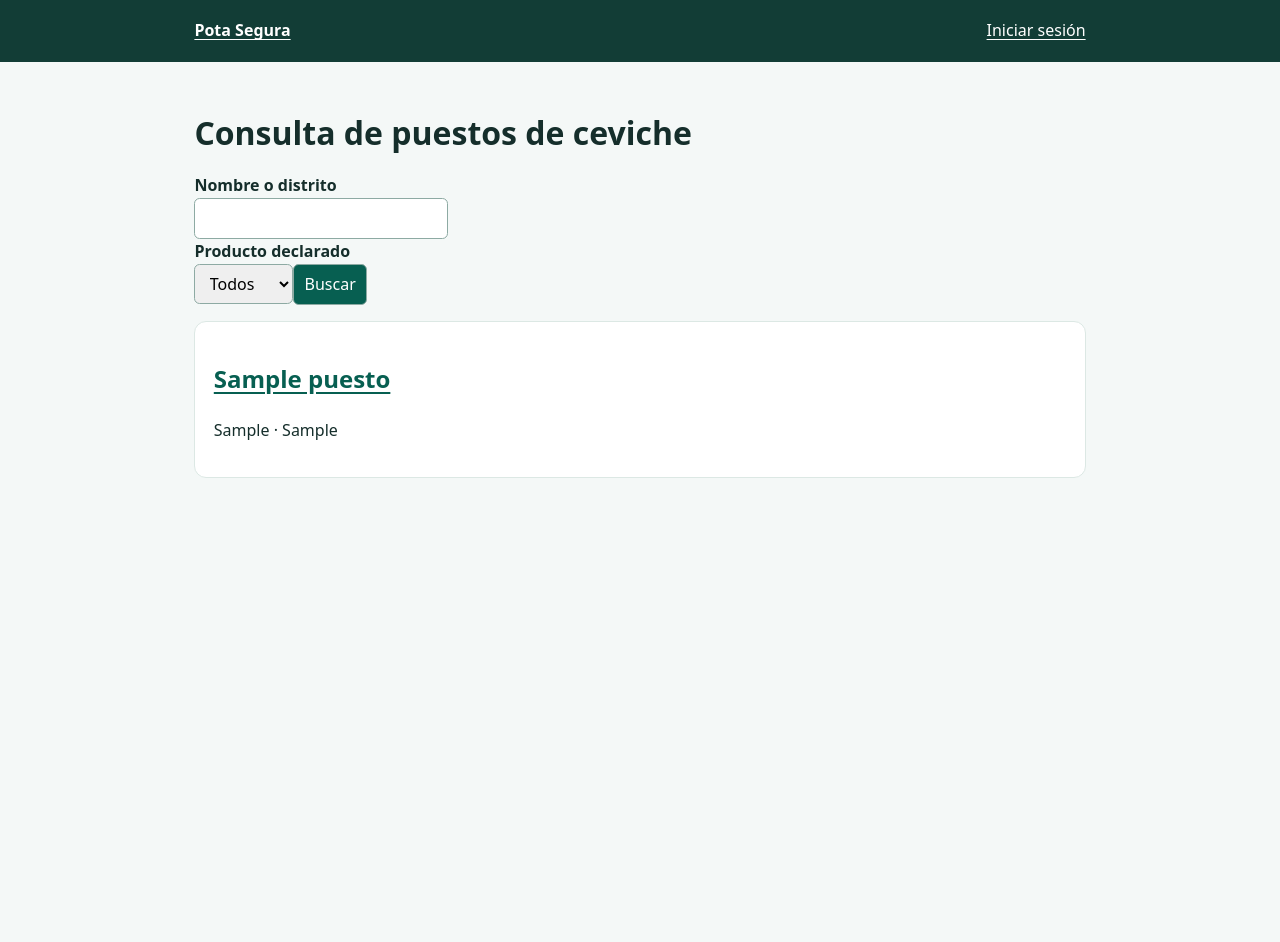
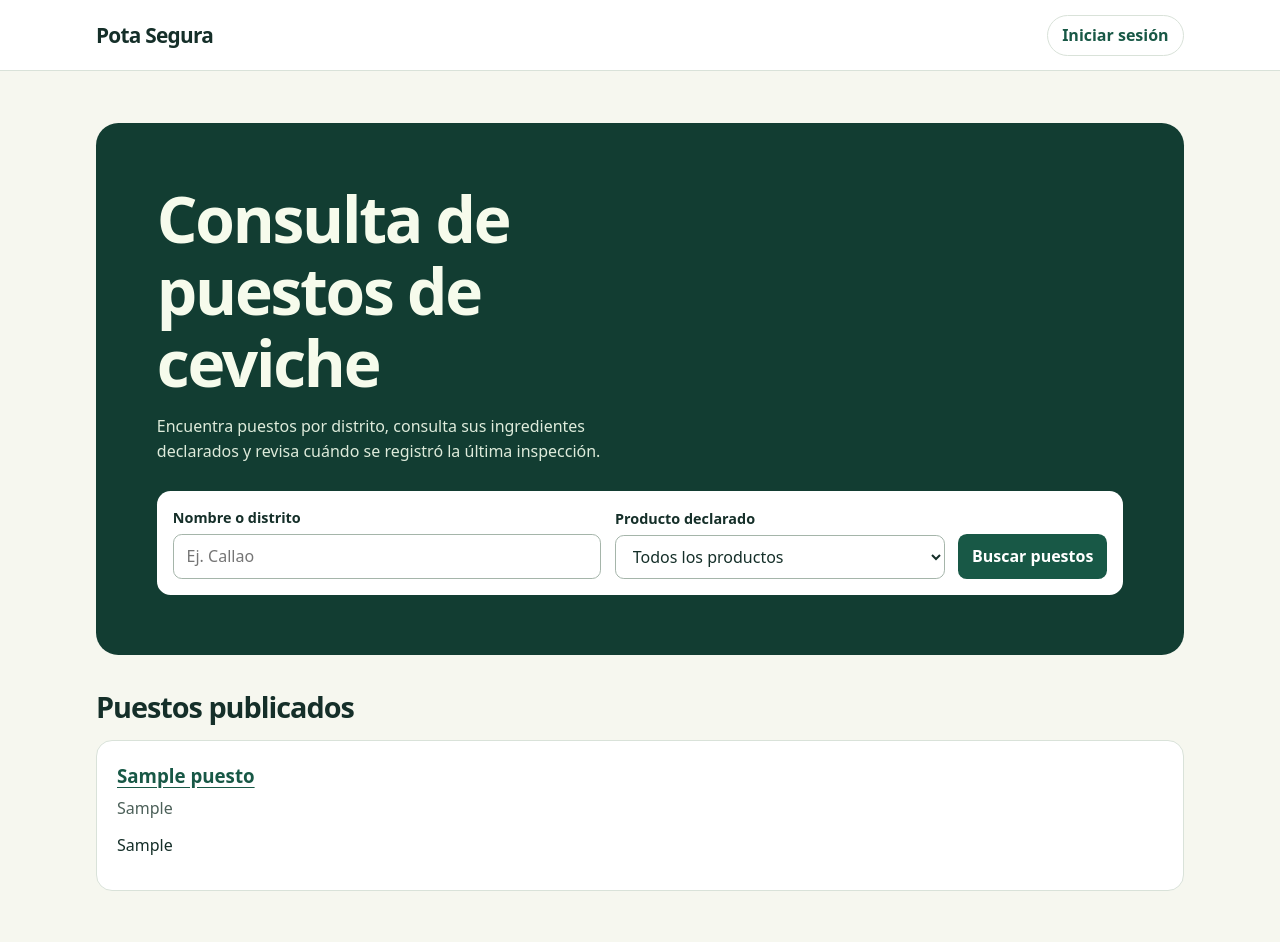
Before and after one commit to jjjoaquo/pota-segura, a Django app: page / in a window 1280 px wide. Before the commit the page ends 478 px from the top, so only its background shows below. Run offline with Django 5.2, Linux system fonts and the light colour scheme; tables that the repository leaves empty hold one stand-in row (values such as "Sample post").

Commit message:
Mejora la consulta pública y el diseño adaptable

```diff
--- a/templates/base.html
+++ b/templates/base.html
@@ -1,19 +1,72 @@
 <!doctype html>
 <html lang="es">
+<head>
 <meta charset="utf-8">
 <meta name="viewport" content="width=device-width,initial-scale=1">
 <title>{% block title %}Pota Segura{% endblock %}</title>
 <style>
-*{box-sizing:border-box}body{margin:0;background:#f4f8f7;color:#152e2b;font:1rem/1.55 system-ui,sans-serif}
-header{background:#123d36;color:#fff}nav,main{max-width:58rem;margin:auto;padding:1.15rem}
-nav{display:flex;align-items:center;justify-content:space-between;gap:1rem}nav a{color:#fff}
-main{padding-block:2rem}h1{line-height:1.15}a{color:#075f51;text-underline-offset:.16em}
-section,article{background:#fff;border:1px solid #dce8e4;border-radius:.75rem;padding:1.15rem;margin-block:1rem}
-label{display:block;font-weight:600}input,select,textarea,button{font:inherit;padding:.45rem .65rem;border:1px solid #8daaa3;border-radius:.35rem;max-width:100%}
-button{background:#075f51;color:white;cursor:pointer}nav form{margin:0}nav button{background:transparent}
+:root {
+  --ink: #152f29; --muted: #4c6059; --green: #185846;
+  --line: #d9e2d9; --paper: #f6f7ef; --white: #fff;
+}
+* { box-sizing: border-box; }
+body { margin: 0; background: var(--paper); color: var(--ink); font: 1rem/1.55 system-ui, sans-serif; }
+a { color: var(--green); text-underline-offset: .2em; }
+a:focus-visible, button:focus-visible, input:focus-visible, select:focus-visible, textarea:focus-visible {
+  outline: 3px solid #b65324; outline-offset: 3px;
+}
+header { background: var(--white); border-bottom: 1px solid var(--line); }
+nav, main { width: min(100% - 2rem, 68rem); margin-inline: auto; }
+nav { min-height: 4.4rem; display: flex; align-items: center; justify-content: space-between; gap: 1rem; }
+nav form { margin: 0; }
+.brand { color: var(--ink); text-decoration: none; font-weight: 850; font-size: 1.3rem; letter-spacing: -.035em; }
+.nav-action { border: 1px solid var(--line); border-radius: 999px; padding: .45rem .9rem; background: var(--white); color: var(--green); text-decoration: none; font-weight: 650; }
+main { padding-block: clamp(1.5rem, 4vw, 3.25rem); }
+h1, h2 { line-height: 1.12; letter-spacing: -.035em; }
+h1 { font-size: clamp(2.15rem, 5vw, 4rem); margin: 0 0 1rem; }
+h2 { font-size: 1.45rem; }
+.panel, article, main > section:not(.hero):not(.results) {
+  background: var(--white); border: 1px solid var(--line); border-radius: 1rem;
+  padding: 1.25rem; margin-block: 1rem;
+}
+main > section h2:first-child, article h2:first-child, article h3:first-child { margin-top: 0; }
+.hero { background: #123d32; color: #f6fbec; border-radius: 1.4rem; padding: clamp(1.35rem, 5vw, 3.8rem); }
+.hero h1 { max-width: 15ch; }
+.hero p { color: #deebdb; margin: 0 0 1.7rem; max-width: 55ch; }
+.search { display: grid; grid-template-columns: 1.3fr 1fr auto; align-items: end; gap: .85rem; background: var(--white); color: var(--ink); border-radius: .85rem; padding: 1rem; }
+label { display: block; margin-bottom: .3rem; font-size: .9rem; font-weight: 700; }
+input:not([type=hidden]), select, textarea, button, .button {
+  font: inherit; min-height: 2.75rem; border-radius: .55rem; padding: .55rem .8rem;
+}
+input:not([type=hidden]), select, textarea { width: 100%; border: 1px solid #a5b5aa; color: var(--ink); background: var(--white); }
+button, .button { display: inline-block; background: var(--green); color: var(--white); border: 1px solid transparent; font-weight: 700; cursor: pointer; text-decoration: none; }
+button:hover, .button:hover { filter: brightness(.92); }
+nav .nav-action:hover { background: var(--paper); }
+.results { margin-top: 2.25rem; }
+.results h2 { font-size: 1.8rem; margin: 0 0 1rem; }
+.cards { display: grid; grid-template-columns: repeat(auto-fit, minmax(min(100%, 16rem), 1fr)); gap: 1rem; }
+.cards article { margin: 0; }
+.cards h3 { margin-bottom: .4rem; }
+.cards p { margin: 0 0 .75rem; }
+.muted { color: var(--muted); }
+.empty { border: 1px dashed #a5b5aa; border-radius: 1rem; padding: 1.5rem; background: #fbfcf7; }
+.empty p { margin: 0; }
+.field-form { max-width: 35rem; }
+@media (max-width: 680px) {
+  .search { grid-template-columns: 1fr; }
+  .search button { width: 100%; }
+}
 </style>
-<header><nav><a href="{% url 'lista' %}"><strong>Pota Segura</strong></a>
-{% if user.is_authenticated %}<form method="post" action="{% url 'logout' %}">{% csrf_token %}<button>Cerrar sesión</button></form>
-{% else %}<a href="{% url 'login' %}">Iniciar sesión</a>{% endif %}</nav></header>
+</head>
+<body>
+<header><nav aria-label="Navegación principal">
+<a class="brand" href="{% url 'lista' %}">Pota Segura</a>
+{% if user.is_authenticated %}
+<form method="post" action="{% url 'logout' %}">{% csrf_token %}<button class="nav-action">Cerrar sesión</button></form>
+{% else %}
+<a class="nav-action" href="{% url 'login' %}">Iniciar sesión</a>
+{% endif %}
+</nav></header>
 <main>{% block content %}{% endblock %}</main>
+</body>
 </html>
--- a/templates/ficha.html
+++ b/templates/ficha.html
@@ -1,5 +1,6 @@
 {% extends "base.html" %}
 {% block content %}
+<p><a href="{% url 'lista' %}">← Volver a la consulta</a></p>
 <h1>{{ puesto.nombre }}</h1><p>{{ puesto.distrito }}</p>
 <section><h2>Declarado por el vendedor</h2>
 {% if puesto.declaracion %}<p>{{ puesto.declaracion.producto }}</p>
--- a/templates/form.html
+++ b/templates/form.html
@@ -1,5 +1,5 @@
 {% extends "base.html" %}
 {% block content %}
 <h1>{{ titulo }}</h1>
-<form method="post">{% csrf_token %}{{ form.as_p }}<button>Guardar</button></form>
+<form class="panel field-form" method="post">{% csrf_token %}{{ form.as_p }}<button>Guardar</button></form>
 {% endblock %}
--- a/templates/lista.html
+++ b/templates/lista.html
@@ -1,18 +1,53 @@
 {% extends "base.html" %}
 {% block content %}
-<h1>Consulta de puestos de ceviche</h1>
-<form method="get">
-<label for="q">Nombre o distrito</label><input id="q" name="q" value="{{ consulta }}">
-<label for="producto">Producto declarado</label><select id="producto" name="producto">
-<option value="">Todos</option>{% for opcion in productos %}<option{% if opcion == producto %} selected{% endif %}>{{ opcion }}</option>{% endfor %}
-</select><button>Buscar</button>
-</form>
+<section class="hero" aria-labelledby="titulo">
+  <h1 id="titulo">Consulta de puestos de ceviche</h1>
+  <p>Encuentra puestos por distrito, consulta sus ingredientes declarados y revisa cuándo se registró la última inspección.</p>
+  <form class="search" method="get" aria-label="Buscar puestos">
+    <div>
+      <label for="q">Nombre o distrito</label>
+      <input id="q" name="q" value="{{ consulta }}" placeholder="Ej. Callao">
+    </div>
+    <div>
+      <label for="producto">Producto declarado</label>
+      <select id="producto" name="producto">
+        <option value="">Todos los productos</option>
+        {% for opcion in productos %}<option{% if opcion == producto %} selected{% endif %}>{{ opcion }}</option>{% endfor %}
+      </select>
+    </div>
+    <button>Buscar puestos</button>
+  </form>
+</section>
 {% if es_vendedor %}
-<section><h2>Mis puestos</h2><a href="{% url 'registrar' %}">Registrar puesto</a>
+<section><h2>Mis puestos</h2><a class="button" href="{% url 'registrar' %}">Registrar puesto</a>
 <ul>{% for puesto in propios %}<li><a href="{% url 'ficha' puesto.pk %}">{{ puesto.nombre }}</a></li>{% empty %}<li>Aún no tienes puestos.</li>{% endfor %}</ul></section>
 {% endif %}
-{% if es_inspector and pendientes %}<section><h2>Puestos registrados sin declaración</h2><ul>
-{% for puesto in pendientes %}<li><a href="{% url 'ficha' puesto.pk %}">{{ puesto.nombre }}</a></li>{% endfor %}</ul></section>{% endif %}
-{% for puesto in puestos %}<article><h2><a href="{% url 'ficha' puesto.pk %}">{{ puesto.nombre }}</a></h2>
-<p>{{ puesto.distrito }} · {{ puesto.declaracion.producto }}</p></article>{% empty %}<p>No hay puestos para esta búsqueda.</p>{% endfor %}
+{% if es_inspector and pendientes %}
+<section><h2>Puestos registrados sin declaración</h2><ul>
+{% for puesto in pendientes %}<li><a href="{% url 'ficha' puesto.pk %}">{{ puesto.nombre }}</a></li>{% endfor %}
+</ul></section>
+{% endif %}
+<section class="results" aria-labelledby="resultados">
+  <h2 id="resultados">{% if consulta or producto %}Resultados de búsqueda{% else %}Puestos publicados{% endif %}</h2>
+  {% if puestos %}
+  <div class="cards">
+    {% for puesto in puestos %}
+    <article>
+      <h3><a href="{% url 'ficha' puesto.pk %}">{{ puesto.nombre }}</a></h3>
+      <p class="muted">{{ puesto.distrito }}</p>
+      <p>{{ puesto.declaracion.producto }}</p>
+    </article>
+    {% endfor %}
+  </div>
+  {% else %}
+  <div class="empty">
+    {% if consulta or producto %}
+    <p><strong>No hay puestos para esta búsqueda.</strong> Prueba con otro nombre o distrito.</p>
+    <a href="{% url 'lista' %}">Limpiar filtros</a>
+    {% else %}
+    <p><strong>Aún no hay puestos publicados.</strong> Aquí aparecerán cuando un vendedor registre su declaración.</p>
+    {% endif %}
+  </div>
+  {% endif %}
+</section>
 {% endblock %}
--- a/templates/login.html
+++ b/templates/login.html
@@ -1,5 +1,5 @@
 {% extends "base.html" %}
 {% block content %}
 <h1>Iniciar sesión</h1>
-<form method="post">{% csrf_token %}{{ form.as_p }}<input type="hidden" name="next" value="{{ next }}"><button>Ingresar</button></form>
+<form class="panel field-form" method="post">{% csrf_token %}{{ form.as_p }}<input type="hidden" name="next" value="{{ next }}"><button>Ingresar</button></form>
 {% endblock %}
```
